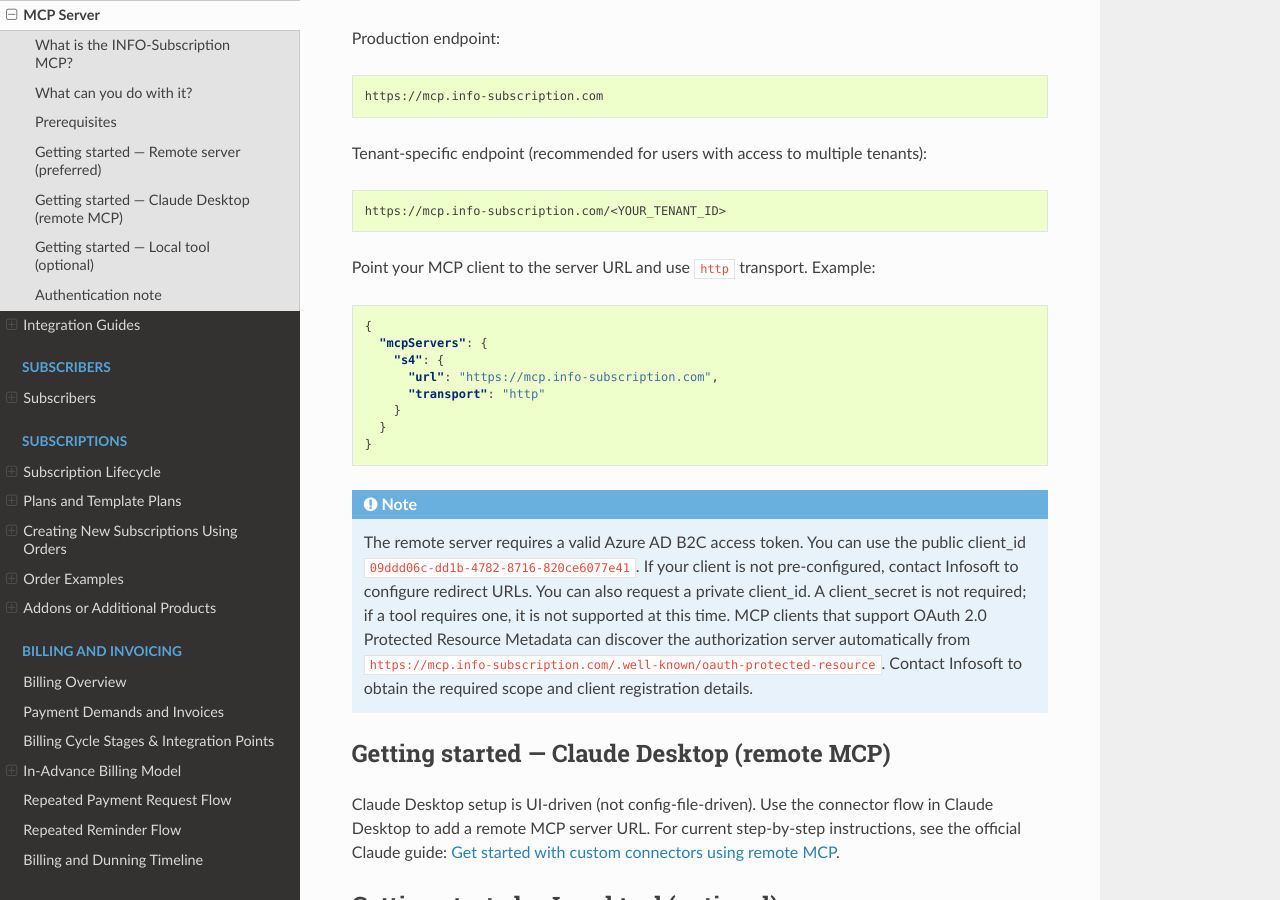
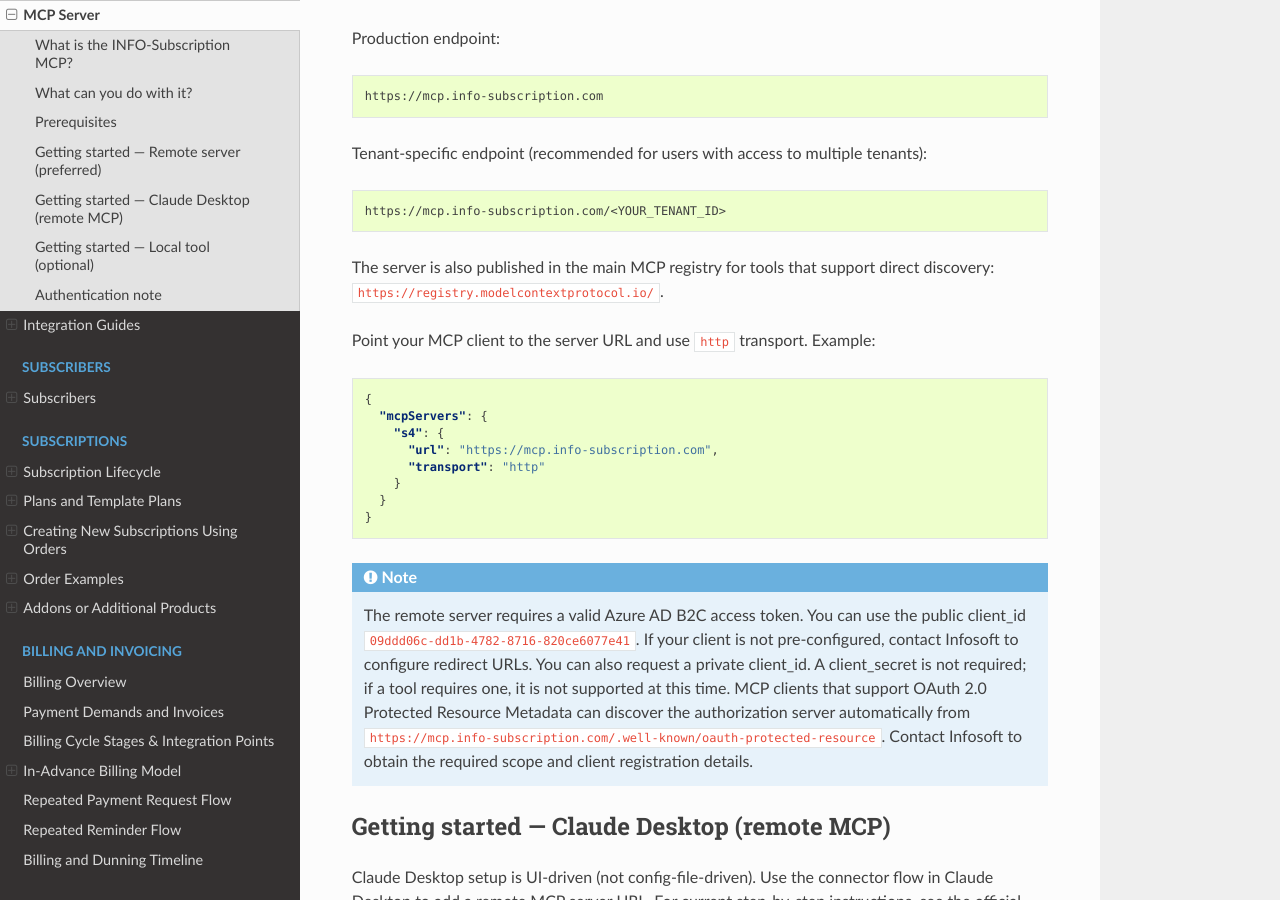
Before and after one commit to infosoftas/info-subscription-doc, a Sphinx documentation site: the page built from source/general/mcp-server.rst, in a window 1280 px wide and 900 px high, scrolled down 1375 px. Built offline with Sphinx 7.4.7 and the Read the Docs theme 3.1.0, drawn with Linux system fonts in a browser that asks for light colours; formulas are drawn with MathJax 3.

Commit message:
docs: mention MCP registry discovery endpoint

```diff
--- a/source/general/mcp-server.rst
+++ b/source/general/mcp-server.rst
@@ -71,6 +71,9 @@ Tenant-specific endpoint (recommended for users with access to multiple tenants)
 .. code-block:: text
 
    https://mcp.info-subscription.com/<YOUR_TENANT_ID>
+
+The server is also published in the main MCP registry for tools that support direct discovery:
+``https://registry.modelcontextprotocol.io/``.
 
 Point your MCP client to the server URL and use ``http`` transport. Example:
 
```
